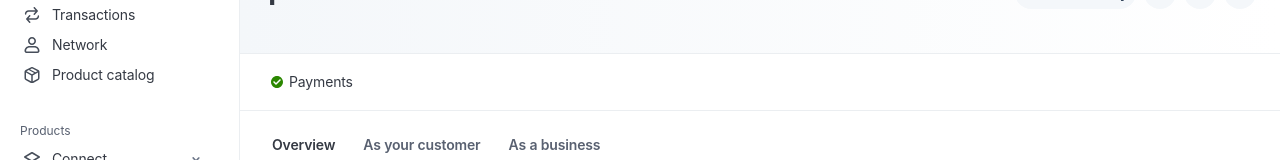
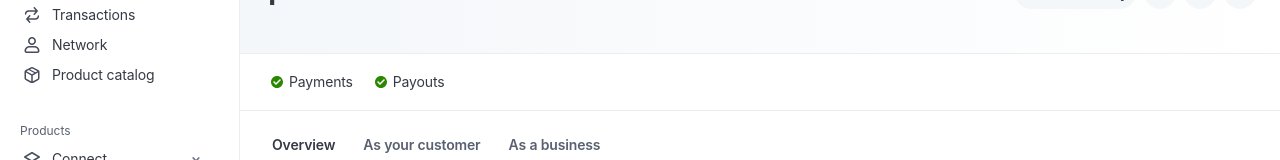
Before and after one commit to courtneyb-stripe/stripe-network, a React (Vite) app: page /network/1 in a window 1280 px wide. Shown: the part 140-300 px from the top of the page. Built offline with nearby package versions, Linux system fonts and the light colour scheme.

Commit message:
Bundle Payouts with Merchant on UAD
- Map merchant role to payments + payouts in ROLE_TO_CAPABILITY_GROUPS
- Extend merchant configuration signals and docs in capabilityModel
- Default merchant prototype flags with hasPayoutSchedule alongside payments

Made-with: Cursor
Committed-By-Agent: cursor

```diff
--- a/src/data/capabilityModel.ts
+++ b/src/data/capabilityModel.ts
@@ -38,7 +38,7 @@
  * configs do).
  *
  *     Config               →  Signal group             Relationship    Network
- *     merchant             →  Payments                 distributes     platform
+ *     merchant             →  Payments and Payouts    distributes     platform
  *     customer             →  Payments                 direct          platform (no compliance)
  *     recipient            →  Transfers and/or Payouts direct          platform
  *     storer               →  Financial accounts       direct          platform
@@ -885,11 +885,11 @@ export const configurations: Configuration[] = [
     direction: 'distributes',
     platformNetwork: true,
     hasCompliance: true,
-    signals: ['payments'],
+    signals: ['payments', 'payouts'],
     note:
-      'Accepts payments from end customers. Only configuration that distributes — ' +
-      'merchants have their own downstream customers. Also enables Billing signal ' +
-      'when billingEnabled is true (see resolveSignalsForConfigurations).',
+      'Accepts payments from end customers and receives payouts (bundled on UAD). ' +
+      'Only configuration that distributes — merchants have their own downstream customers. ' +
+      'Also enables Billing signal when billingEnabled is true (see resolveSignalsForConfigurations).',
   },
   {
     id: 'customer',
--- a/src/data/configMatrix.ts
+++ b/src/data/configMatrix.ts
@@ -150,7 +150,7 @@ export const ROLE_METADATA: Record<AccountRoleId, {
 }
 
 export const ROLE_TO_CAPABILITY_GROUPS: Record<AccountRoleId, CapabilityGroupId[]> = {
-  merchant:    ['payments'],
+  merchant:    ['payments', 'payouts'],
   customer:    ['payments'],
   recipient:   ['transfers', 'payouts'],
   storer:      ['treasury'],
@@ -161,7 +161,7 @@ export const ROLE_TO_CAPABILITY_GROUPS: Record<AccountRoleId, CapabilityGroupId[
 }
 
 export const SIGNAL_GROUP_DEFAULTS: Record<AccountRoleId, Partial<SignalGroupConfig>> = {
-  merchant:    { hasPaymentMethodOnFile: true },
+  merchant:    { hasPaymentMethodOnFile: true, hasPayoutSchedule: true },
   customer:    { hasPaymentMethodOnFile: true },
   recipient:   { hasPayoutSchedule: true },
   storer:      { hasFinancialAccounts: true },
```
